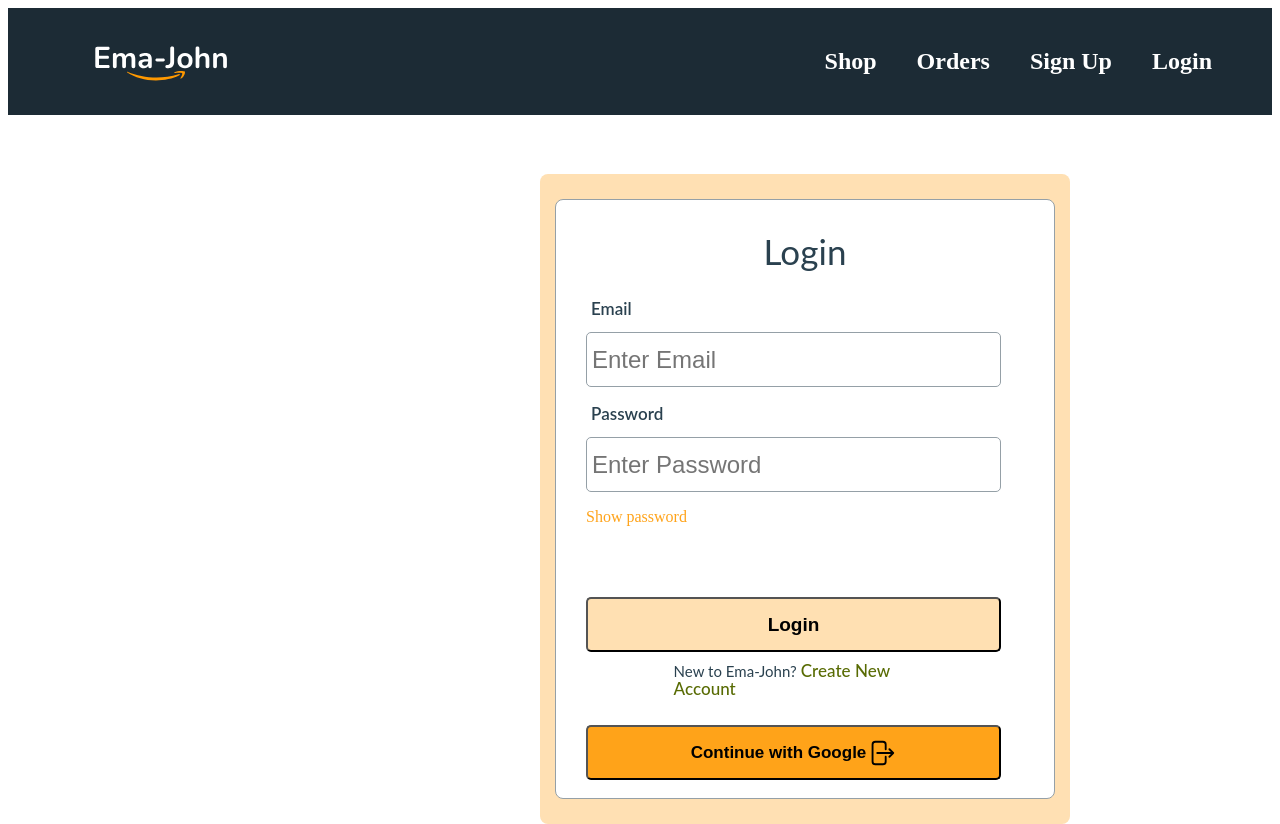
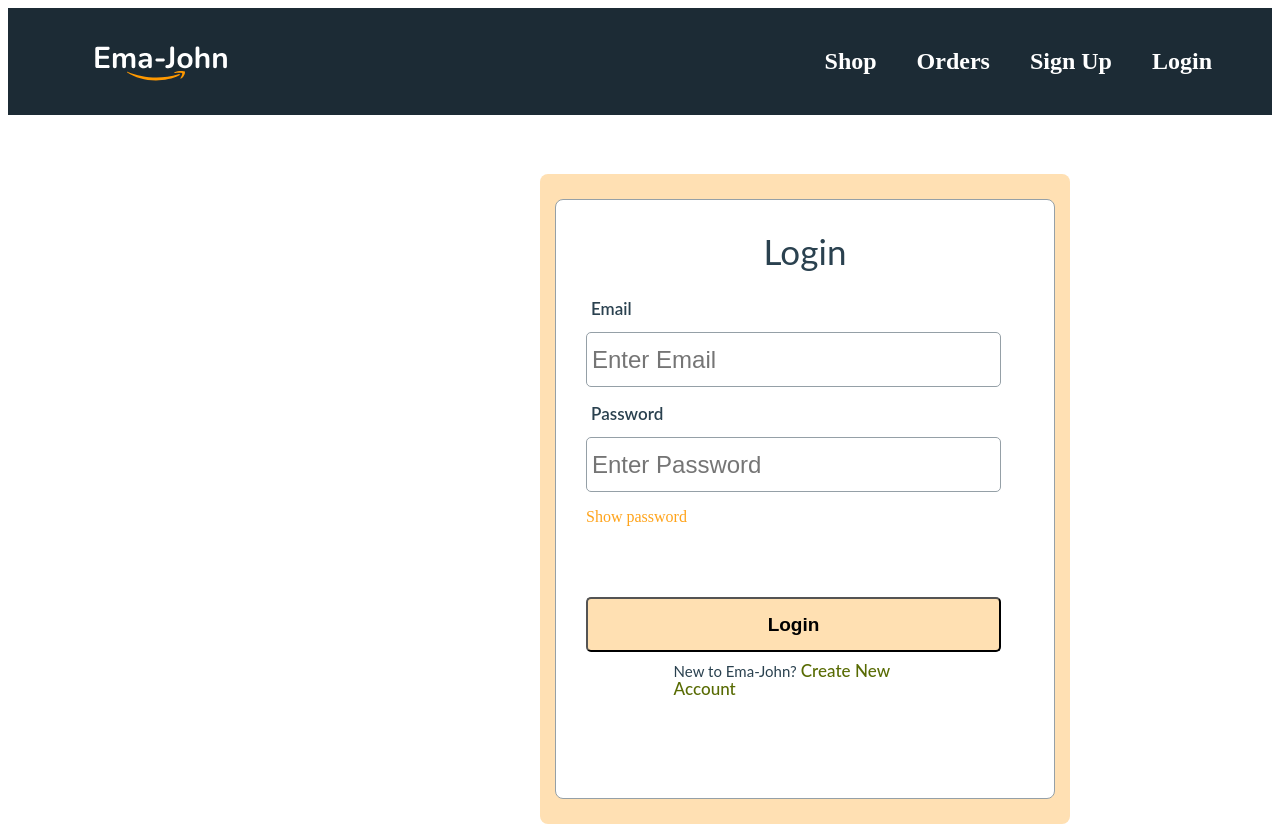
Before and after one commit to FarhanFardid/Ema_John_Front_End, a React (Vite) app: page /login in a window 1280 px wide. Built offline with nearby package versions, Linux system fonts and the light colour scheme; no server answers.

Commit message:
google sign up muted

```diff
--- a/src/components/Login/Login.jsx
+++ b/src/components/Login/Login.jsx
@@ -55,7 +55,7 @@ const Login = () => {
                 <input className='btn-submit' type="submit" value="Login" />
 
                 <p className='info-text'>New to Ema-John? <Link className='link-text' to='/signup'>Create New Account</Link></p>
- <div><button className='btn-google'><p> Continue with Google</p> <ArrowRightOnRectangleIcon className="icon" /></button></div>
+ {/* <div><button className='btn-google'><p> Continue with Google</p> <ArrowRightOnRectangleIcon className="icon" /></button></div> */}
 
 
             </form>
--- a/src/components/Sign Up/SignUp.jsx
+++ b/src/components/Sign Up/SignUp.jsx
@@ -65,7 +65,7 @@ const SignUp = () => {
                 <input className='btn-submit' type="submit" value="Sign Up" />
 
                 <p className='info-text'>Already Have an Account? <Link className='link-text' to='/login'>Login</Link></p>
- <div><button className='btn-google'><p> Continue with Google</p> <ArrowRightOnRectangleIcon className="icon" /></button></div>
+ {/* <div><button className='btn-google'><p> Continue with Google</p> <ArrowRightOnRectangleIcon className="icon" /></button></div> */}
 
 
             </form>
```
